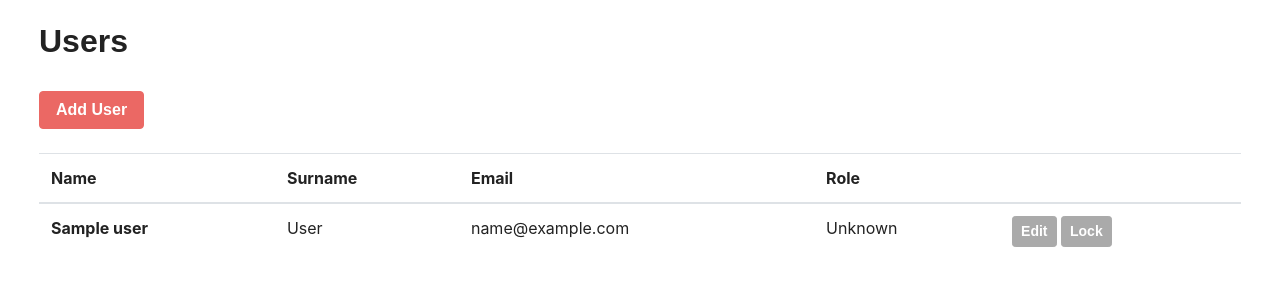
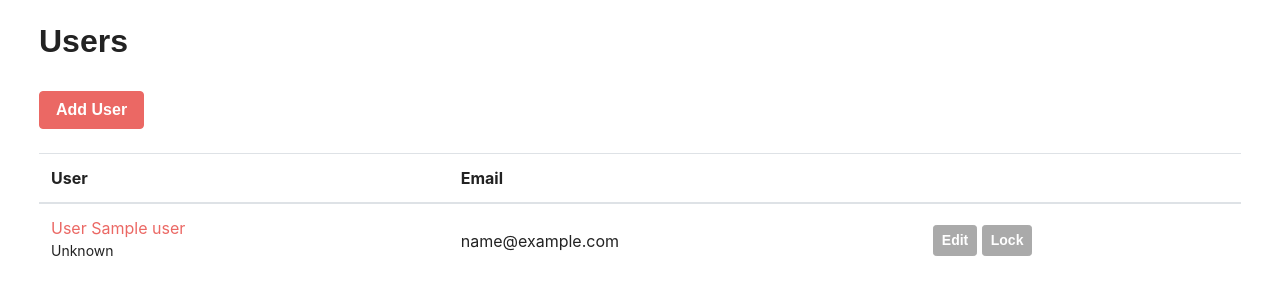
Before and after one commit to carroarmato0/expens-o-matic, a Symfony app: template templates/admin/users.html.twig in a window 1280 px wide. Shown: the part 56-356 px from the top of the page. Run offline with Twig, Linux system fonts and the light colour scheme; the template is opened without the code that fills it: most values are stand-ins (such as "Sample title", 1, 10 or a date in 2020); form fields are guessed from the names that the template uses; some libraries are stand-ins or nearby versions; some web fonts are replaced.

Commit message:
Make the User list more compact
Signed-off-by: Christophe Vanlancker <carroarmato0@inuits.eu>

```diff
--- a/templates/admin/users.html.twig
+++ b/templates/admin/users.html.twig
@@ -66,20 +66,20 @@
     <table class="table table-hover">
       <thead>
         <tr>
-          <th scope="col">Name</th>
-          <th scope="col">Surname</th>
+          <th scope="col">User</th>
           <th scope="col">Email</th>
-          <th scope="col">Role</th>
           <th></th>
         </tr>
       </thead>
       <tbody>
         {% for user in users %}
         <tr>
-          <th scope="row">{{ user.name }}</th>
-          <td>{{ user.surname }}</td>
-          <td>{{ user.email }}</td>
-          <td>
+          <td class="flex-column align-items-start">
+            <div class="d-flex">
+              <a href="#">{{ user.surname }} {{ user.name }}</a>
+            </div>
+            <div class="d-flex">
+              <small class="mb-1">
                 {% if 'ROLE_ADMIN' in user.roles %}
                   Admin
                 {% elseif 'ROLE_APPROVER' in user.roles %}
@@ -89,8 +89,13 @@
                 {% else %}
                   Unknown
                 {% endif %}
+              </small>
+            </div>
           </td>
-          <td>
+          <td class="align-middle">
+              {{ user.email }}
+          </td>
+          <td class="align-middle">
             <a class="btn btn-secondary btn-sm" href="#" role="button">Edit</a>
             <a class="btn btn-secondary btn-sm" href="#" role="button">Lock</a>
           </td>
```
Lines whose indentation alone changed are shown as unchanged.
